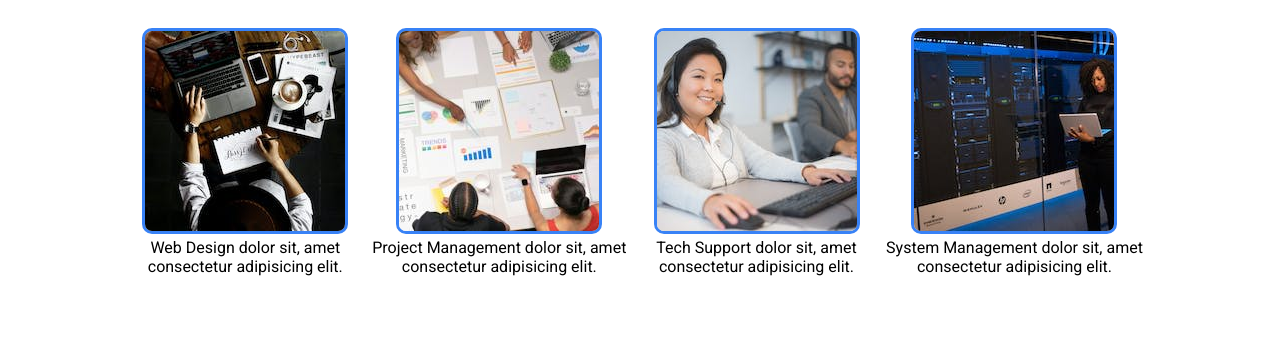
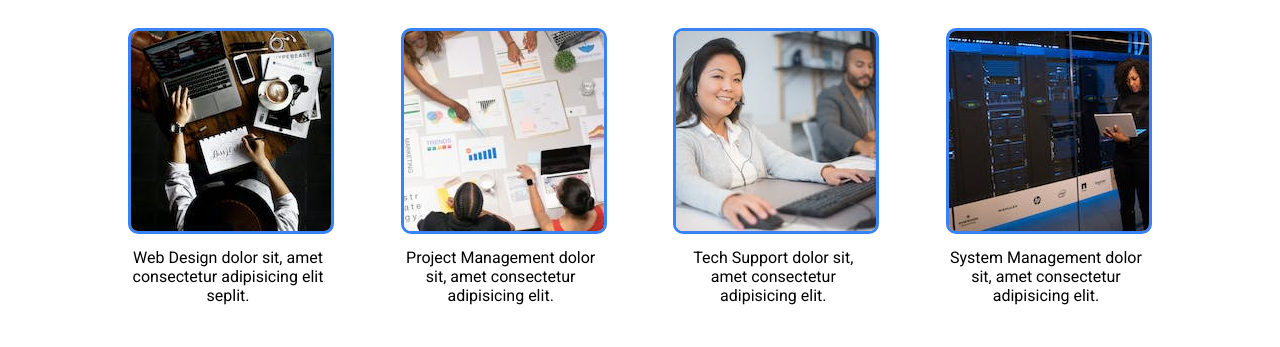
Before and after one commit to Azizo93/KreativForge, a plain HTML site: page index.html in a window 1280 px wide. Shown: the part 605-952 px from the top of the page. Drawn offline with Linux system fonts and the light colour scheme.

Commit message:
updated offering text

```diff
--- a/index.html
+++ b/index.html
@@ -47,7 +47,7 @@
         <div class="row">
             <div class="service-col">
                 <img src="./images/web-dev.jpg" alt="">
-                <p>Web Design dolor sit, amet consectetur adipisicing elit.</p>
+                <p>Web Design dolor sit, amet consectetur adipisicing elit seplit.</p>
             </div>
             <div class="service-col">
                 <img src="./images/project-management.jpg" alt="">
--- a/styles/home.css
+++ b/styles/home.css
@@ -66,6 +66,11 @@ header{
     font-weight: extra-bold;
     color: #1F2937;
     padding: 50px;
+}
+
+.service-col p {
+    width: 200px;
+    margin-top: 10px;
 }
 
 .row {
```
